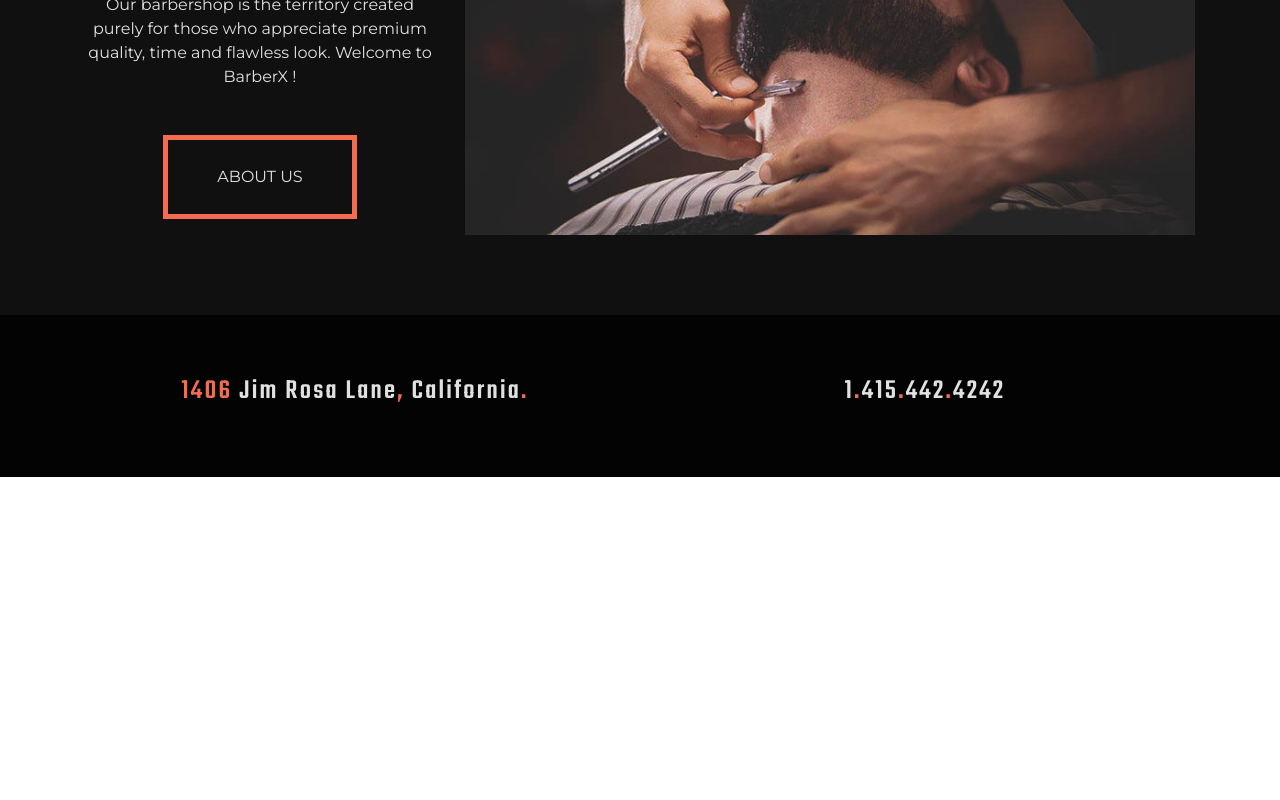
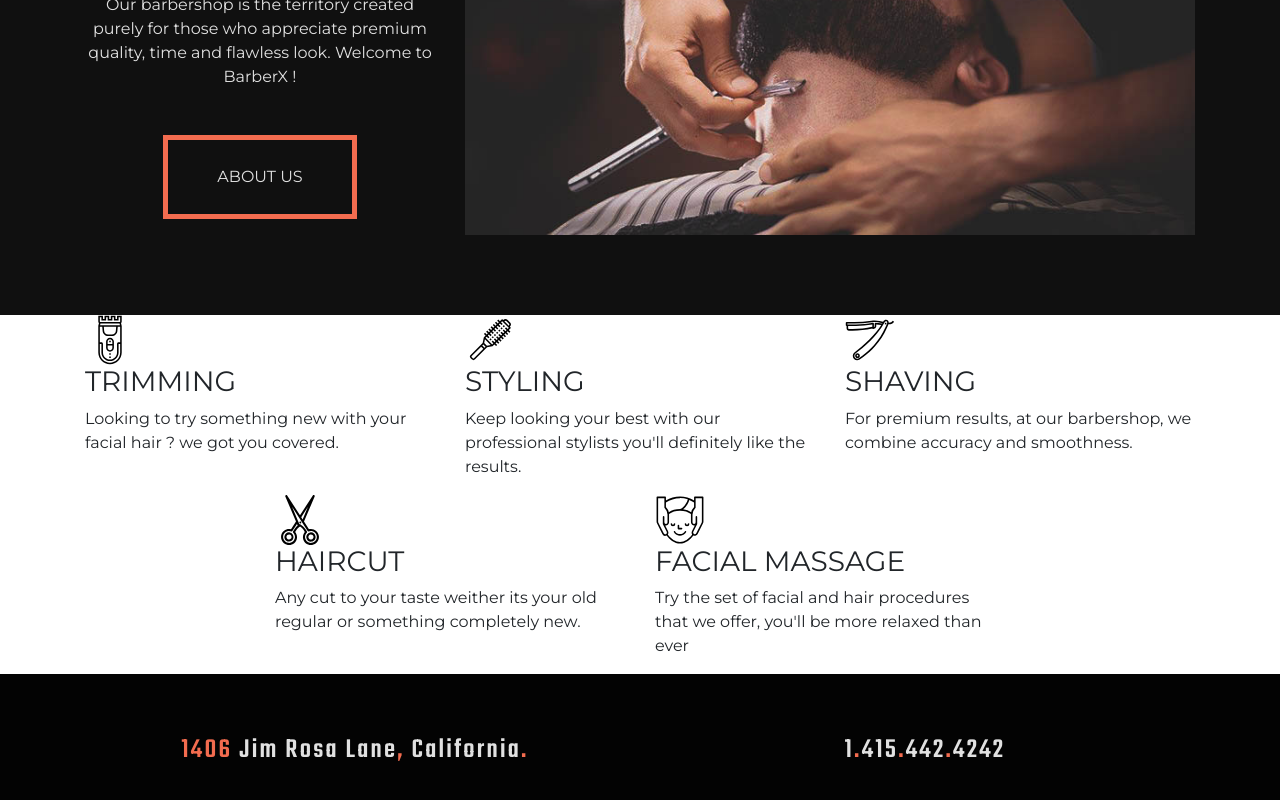
Before and after one commit to 3l3ali/BarberX, an Angular app: page /services in a window 1280 px wide. Shown: the part 800-1600 px from the top of the page. Before the commit the page ends 1277 px from the top, so only its background shows below. Built offline with nearby package versions, Linux system fonts and the light colour scheme.

Commit message:
card component mockup

```diff
--- /dev/null
+++ b/src/app/data/cards.ts
@@ -0,0 +1,30 @@
+import { ICard } from './icard';
+const CARDS: ICard[] = [
+{
+    img: '../../../assets/our-services/clippers.svg',
+    title: 'TRIMMING',
+    desc: 'Looking to try something new with your facial hair ? we got you covered.'
+},
+{
+    img: '../../../assets/our-services/hairbrush.svg',
+    title: 'STYLING',
+    desc: 'Keep looking your best with our professional stylists you\'ll definitely like the results.'
+},
+{
+    img: '../../../assets/our-services/razor.svg',
+    title: 'SHAVING',
+    desc: 'For premium results, at our barbershop, we combine accuracy and smoothness.'
+},
+{
+    img: '../../../assets/our-services/scissors.svg',
+    title: 'HAIRCUT',
+    desc: 'Any cut to your taste weither its your old regular or something completely new.'
+},
+{
+    img: '../../../assets/our-services/massage.svg',
+    title: 'FACIAL MASSAGE',
+    desc: 'Try the set of facial and hair procedures that we offer, you\'ll be more relaxed than ever'
+}
+];
+
+export { CARDS };
--- /dev/null
+++ b/src/app/data/icard.ts
@@ -0,0 +1,5 @@
+export interface ICard {
+    img: string;
+    title: string;
+    desc: string;
+}
--- a/src/app/our-services/our-services.component.html
+++ b/src/app/our-services/our-services.component.html
@@ -18,3 +18,25 @@
         </div>
     </div>
 </div>
+
+<div class="cards-wrapper">
+    <div class="container">
+        <div class="row">
+            <div class="col-12 col-md-4">
+                <app-card [icon]='cards[0].img' [cardTitle]="cards[0].title" [description]="cards[0].desc"></app-card>
+            </div>
+            <div class="col-12 col-md-4">
+                <app-card [icon]='cards[1].img' [cardTitle]="cards[1].title" [description]="cards[1].desc"></app-card>
+            </div>
+            <div class="col-12 col-md-4">
+                <app-card [icon]='cards[2].img' [cardTitle]="cards[2].title" [description]="cards[2].desc"></app-card>
+            </div>
+            <div class="col-12 col-md-4 offset-md-2">
+                <app-card [icon]='cards[3].img' [cardTitle]="cards[3].title" [description]="cards[3].desc"></app-card>
+            </div>
+            <div class="col-12 col-md-4">
+                <app-card [icon]='cards[4].img' [cardTitle]="cards[4].title" [description]="cards[4].desc"></app-card>
+            </div>
+        </div>
+    </div>
+</div>
--- a/src/app/our-services/our-services.component.ts
+++ b/src/app/our-services/our-services.component.ts
@@ -1,5 +1,7 @@
 import { Component, OnInit } from '@angular/core';
 import { Title } from '@angular/platform-browser';
+import { CARDS } from '../data/cards';
+import { ICard } from '../data/icard';
 
 @Component({
   selector: 'app-our-services',
@@ -7,6 +9,7 @@ import { Title } from '@angular/platform-browser';
   styleUrls: ['./our-services.component.scss']
 })
 export class OurServicesComponent implements OnInit {
+  cards: ICard[] = CARDS;
 
   constructor(title: Title) {
     title.setTitle('BarberX - Our Services');
--- a/src/app/our-services/our-services.module.ts
+++ b/src/app/our-services/our-services.module.ts
@@ -1,13 +1,15 @@
 import { NgModule } from '@angular/core';
 import { CommonModule } from '@angular/common';
 import { OurServicesComponent } from './our-services.component';
+import { SharedModule } from '../shared/shared.module';
 
 
 
 @NgModule({
   declarations: [OurServicesComponent],
   imports: [
-    CommonModule
+    CommonModule,
+    SharedModule
   ],
   exports: [
     OurServicesComponent
--- /dev/null
+++ b/src/app/shared/components/card/card.component.html
@@ -0,0 +1,3 @@
+<img [src]="icon" alt="icon image">
+<h3>{{cardTitle}}</h3>
+<p>{{description}}</p>
--- /dev/null
+++ b/src/app/shared/components/card/card.component.scss
@@ -0,0 +1,3 @@
+img {
+    width: 50px;
+}
--- /dev/null
+++ b/src/app/shared/components/card/card.component.ts
@@ -0,0 +1,18 @@
+import { Component, OnInit, Input } from '@angular/core';
+
+@Component({
+  selector: 'app-card',
+  templateUrl: './card.component.html',
+  styleUrls: ['./card.component.scss']
+})
+export class CardComponent implements OnInit {
+  @Input() icon: string;
+  @Input() cardTitle: string;
+  @Input() description: string;
+
+  constructor() { }
+
+  ngOnInit(): void {
+  }
+
+}
--- a/src/app/shared/shared.module.ts
+++ b/src/app/shared/shared.module.ts
@@ -4,11 +4,12 @@ import { BannerComponent } from './components/banner/banner.component';
 import { CarouselComponent } from './components/carousel/carousel.component';
 import { RouterModule } from '@angular/router';
 import { PriceListComponent } from './components/price-list/price-list.component';
+import { CardComponent } from './components/card/card.component';
 
 
 
 @NgModule({
-  declarations: [BannerComponent, CarouselComponent, PriceListComponent],
+  declarations: [BannerComponent, CarouselComponent, PriceListComponent, CardComponent],
   imports: [
     CommonModule,
     RouterModule
@@ -16,7 +17,8 @@ import { PriceListComponent } from './components/price-list/price-list.component
   exports: [
     BannerComponent,
     CarouselComponent,
-    PriceListComponent
+    PriceListComponent,
+    CardComponent
   ]
 })
 export class SharedModule { }
```
Also changed, not shown: 1 other file (tests, documents, lock files or other folders).
